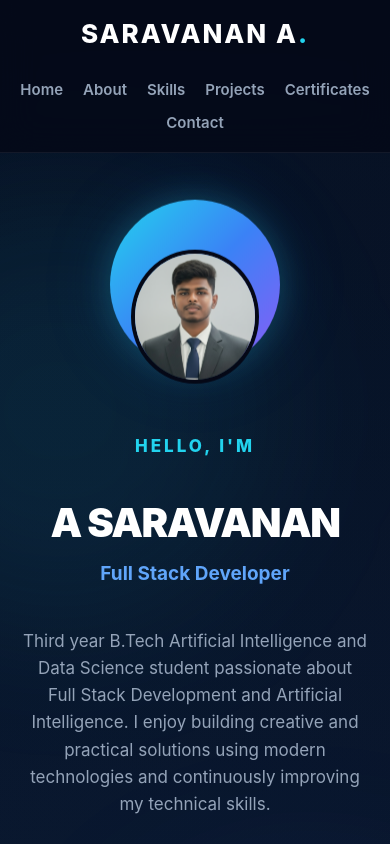
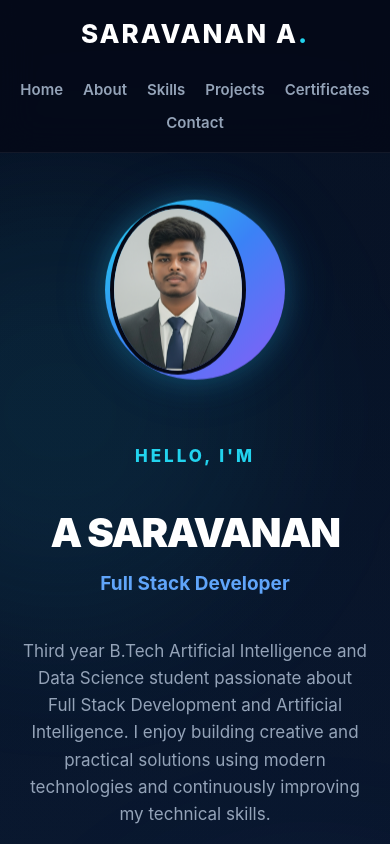
Before and after one commit to saravanan2212-ai/saravanan-portfolio, a React (Vite) app: page / in a window 390 px wide. Shown: the top 844 px of the page. Built offline with nearby package versions, Linux system fonts and the light colour scheme.

Commit message:
Update portfolio

```diff
--- a/src/App.css
+++ b/src/App.css
@@ -1500,3 +1500,89 @@ a {
     padding-right: 16px;
   }
 }
+
+/* =========================================================
+   MOBILE PROFILE IMAGE - FINAL FIX
+========================================================= */
+
+@media screen and (max-width: 768px) {
+
+  .hero .profile-image {
+    width: 200px !important;
+    height: 200px !important;
+
+    min-width: 200px !important;
+    min-height: 200px !important;
+
+    max-width: 200px !important;
+    max-height: 200px !important;
+
+    flex: 0 0 200px !important;
+
+    padding: 5px !important;
+    margin: 0 auto !important;
+
+    border-radius: 50% !important;
+
+    display: block !important;
+
+    /* keep the gradient border clean */
+    background: linear-gradient(135deg,
+        #22d3ee,
+        #3b82f6,
+        #8b5cf6) !important;
+
+    box-shadow:
+      0 0 30px rgba(34, 211, 238, 0.25),
+      0 0 60px rgba(59, 130, 246, 0.12) !important;
+
+    overflow: hidden !important;
+  }
+
+  .hero .profile-image img {
+    width: 100% !important;
+    height: 100% !important;
+
+    display: block !important;
+
+    border-radius: 50% !important;
+
+    border: 4px solid #050816 !important;
+
+    /*
+      IMPORTANT:
+      image fills the circle properly
+    */
+    object-fit: cover !important;
+    object-position: center 25% !important;
+
+    margin: 0 !important;
+    padding: 0 !important;
+  }
+}
+
+
+/* =========================================================
+   SMALL PHONES
+========================================================= */
+
+@media screen and (max-width: 400px) {
+
+  .hero .profile-image {
+    width: 180px !important;
+    height: 180px !important;
+
+    min-width: 180px !important;
+    min-height: 180px !important;
+
+    max-width: 180px !important;
+    max-height: 180px !important;
+
+    flex-basis: 180px !important;
+  }
+
+  .hero .profile-image img {
+    border-width: 4px !important;
+    object-position: center 25% !important;
+  }
+}
```
